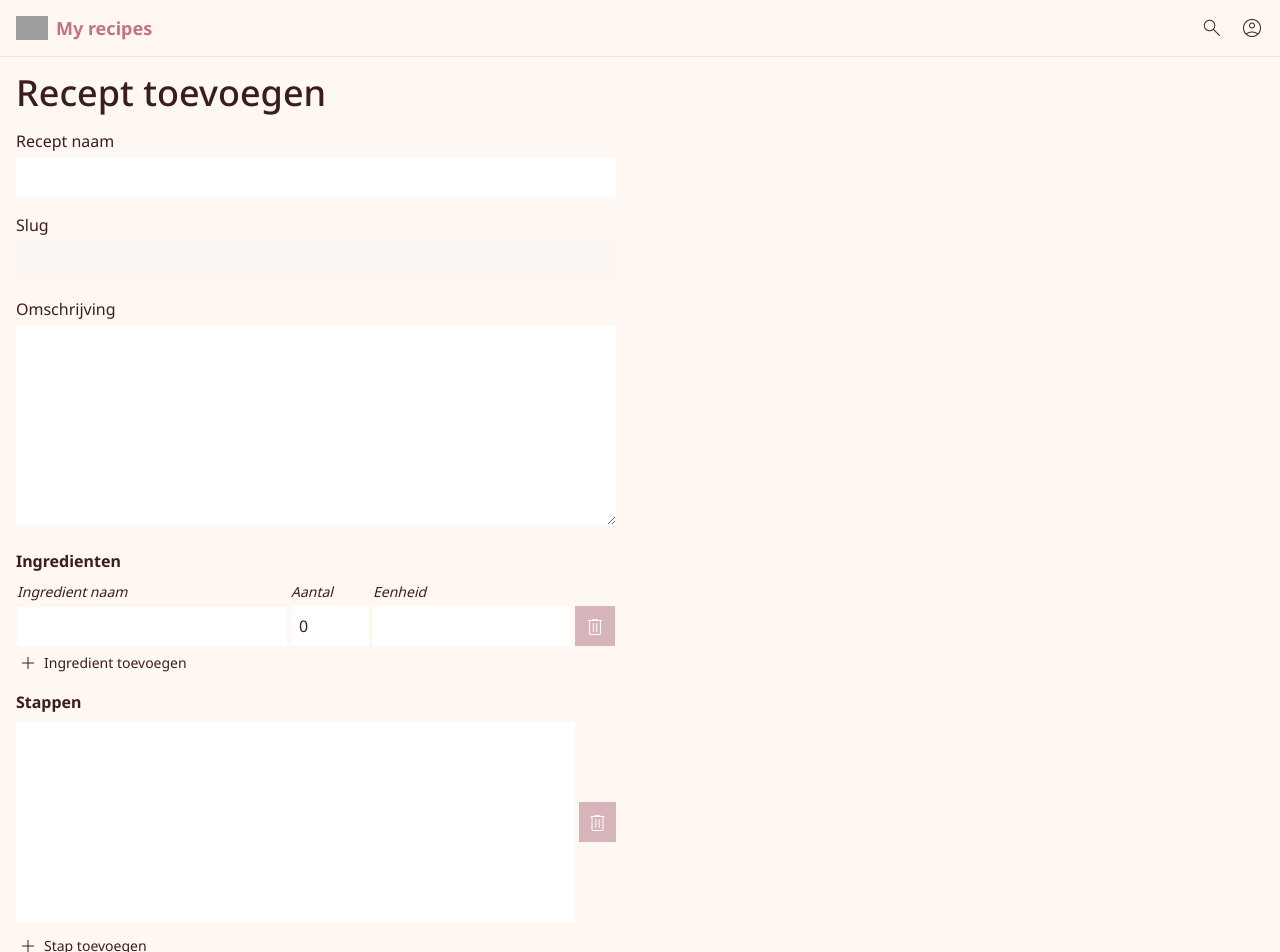
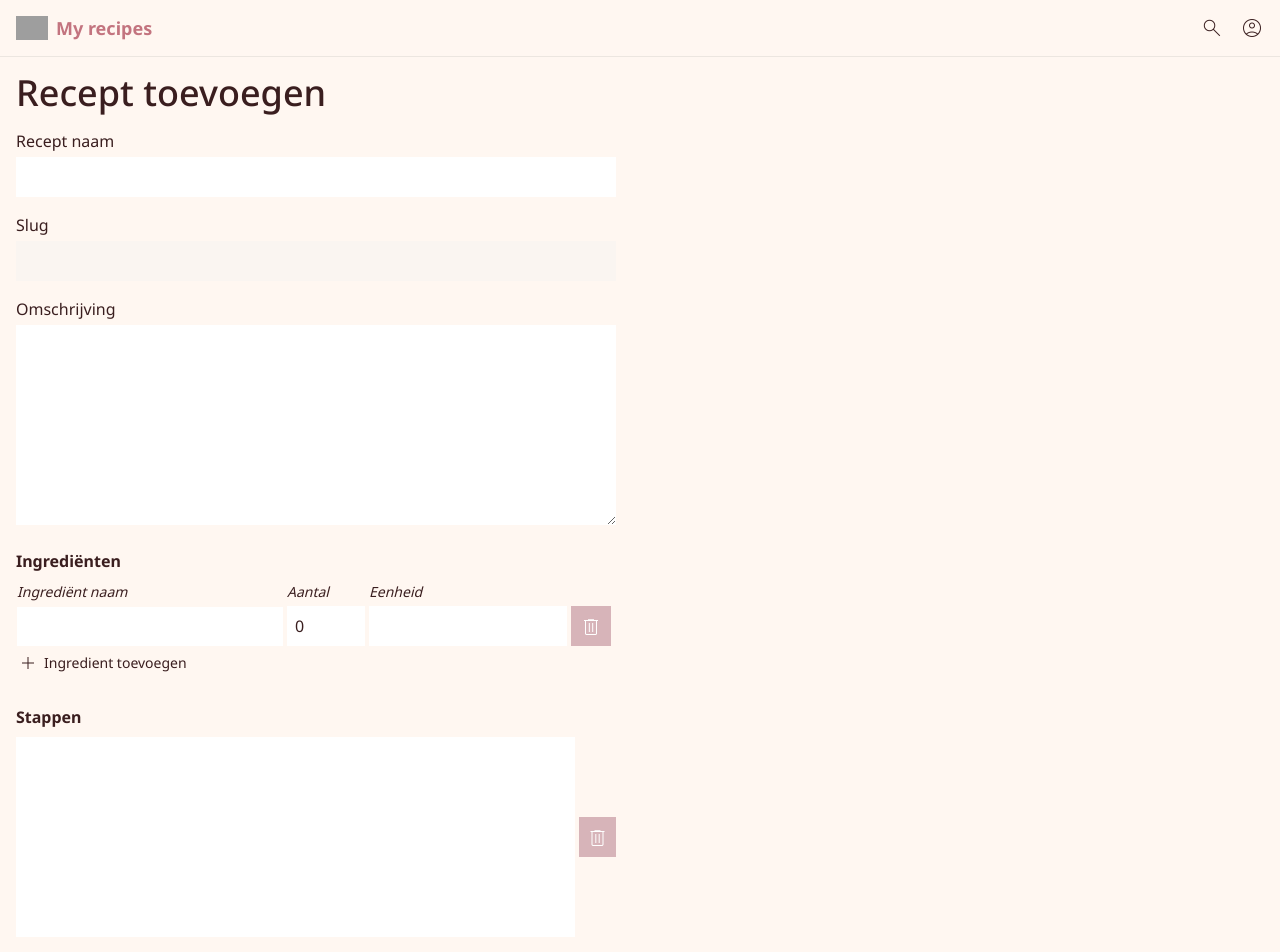
Before and after one commit to GinoLeCodeur/my-recipes, a Next.js app: page /recipe/manage/add in a window 1280 px wide. Shown: the top 952 px of the page. Built offline with nearby package versions, Linux system fonts and the light colour scheme; no server answers; the database is empty; grey boxes are pictures that could not be loaded.

Commit message:
feat: add minor improvements to recipe management form

```diff
--- a/src/app/recipe/manage/RecipeIngredientsForm.tsx
+++ b/src/app/recipe/manage/RecipeIngredientsForm.tsx
@@ -63,10 +63,7 @@ export const RecipeIngredientsForm = ({
                 if (index === rowIndex) {
                     return {
                         ...ingredient,
-                        ingredientId:
-                            findIngredient?.ingredientId ||
-                            ingredient.ingredientId ||
-                            0,
+                        ingredientId: findIngredient?.ingredientId || 0,
                         name: value,
                         unit: findIngredient?.unit || ingredient.unit,
                     };
@@ -124,16 +121,16 @@ export const RecipeIngredientsForm = ({
     }, [recipeIngredients]);
 
     return (
-        <>
-            <h4 className="mb-2 font-bold">Ingredienten</h4>
-            <table className="!border-separate border-spacing-[2px] -m-[2px]">
+        <div className="mb-6">
+            <h4 className="mb-2 font-bold">Ingrediënten</h4>
+            <table className="w-full !border-separate border-spacing-[2px] -m-[2px]">
                 <thead>
                     <tr>
                         <th
                             className="text-left font-normal italic text-sm"
                             id="ingredient_name"
                         >
-                            Ingredient naam
+                            Ingrediënt naam
                         </th>
                         <th
                             className="text-left w-[80px] font-normal italic text-sm"
@@ -155,7 +152,7 @@ export const RecipeIngredientsForm = ({
                         <tr key={index}>
                             <td>
                                 <Autocomplete
-                                    value={ingredient.name}
+                                    inputValue={ingredient.name}
                                     onInputChange={(e, value) =>
                                         handleIngredientChange(
                                             index,
@@ -221,10 +218,11 @@ export const RecipeIngredientsForm = ({
                             <td>
                                 <button
                                     type="button"
-                                    className="block w-[40px] h-[40px] bg-[#d7b4b9]"
+                                    className="flex items-center justify-center w-[40px] h-[40px] bg-[#d7b4b9]"
                                     onClick={() =>
                                         removeRecipeIngredient(index)
                                     }
+                                    title="Ingrediënt verwijderen"
                                 >
                                     <span className="block material-symbols-outlined -mb-[2px] text-white">
                                         delete
@@ -238,7 +236,7 @@ export const RecipeIngredientsForm = ({
             <div>
                 <button
                     type="button"
-                    className="inline-flex items-center mt-1 mb-4 text-sm"
+                    className="inline-flex items-center mt-1 text-sm"
                     onClick={addRecipeIngredient}
                 >
                     <span className="block material-symbols-outlined mr-1 -mb-[1px]">
@@ -247,6 +245,6 @@ export const RecipeIngredientsForm = ({
                     Ingredient toevoegen
                 </button>
             </div>
-        </>
+        </div>
     );
 };
--- a/src/app/recipe/manage/RecipeStepsForm.tsx
+++ b/src/app/recipe/manage/RecipeStepsForm.tsx
@@ -73,7 +73,7 @@ export const RecipeStepsForm = ({
     }, [recipeSteps]);
 
     return (
-        <>
+        <div className="mb-6">
             <h4 id="recipe_steps" className="mb-2 font-bold">
                 Stappen
             </h4>
@@ -88,8 +88,9 @@ export const RecipeStepsForm = ({
                     />
                     <button
                         type="button"
-                        className="block w-[40px] h-[40px] bg-[#d7b4b9]"
+                        className="flex items-center justify-center w-[40px] h-[40px] bg-[#d7b4b9]"
                         onClick={() => removeRecipeStep(index)}
+                        title="Stap verwijderen"
                     >
                         <span className="block material-symbols-outlined -mb-[2px] text-white">
                             delete
@@ -100,7 +101,7 @@ export const RecipeStepsForm = ({
             <div>
                 <button
                     type="button"
-                    className="inline-flex items-center mt-1 mb-4 text-sm"
+                    className="inline-flex items-center mt-1 text-sm"
                     onClick={addRecipeStep}
                 >
                     <span className="block material-symbols-outlined mr-1 -mb-[1px]">
@@ -109,6 +110,6 @@ export const RecipeStepsForm = ({
                     Stap toevoegen
                 </button>
             </div>
-        </>
+        </div>
     );
 };
--- a/src/styles/globals.css
+++ b/src/styles/globals.css
@@ -13,6 +13,8 @@
 }
 
 .material-symbols-outlined {
+    width: 24px;
+    height: 24px;
     font-variation-settings: 'FILL' 0, 'wght' 200, 'GRAD' 0, 'opsz' 24;
 }
 
```
